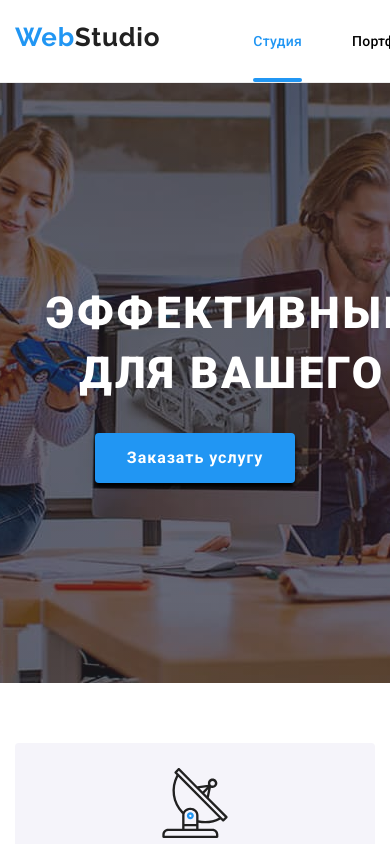
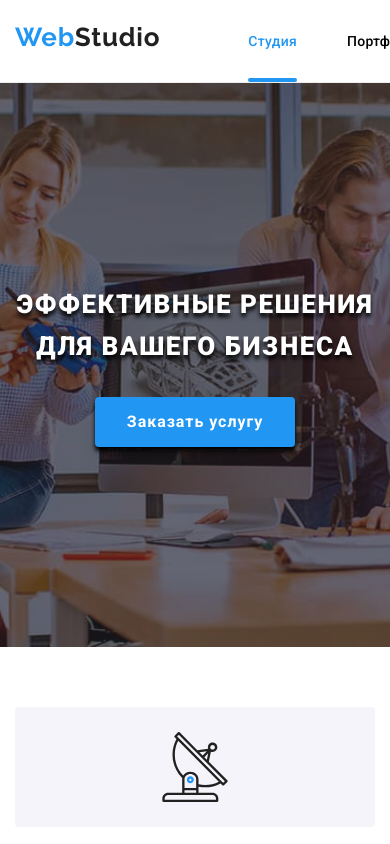
Before and after one commit to anacondz/hw-8, a plain HTML site: page index.html in a window 390 px wide. Shown: the top 844 px of the page. Drawn offline with nearby package versions, Linux system fonts and the light colour scheme.

Commit message:
70% mobile

```diff
--- a/scss/components/_logo.scss
+++ b/scss/components/_logo.scss
@@ -7,8 +7,11 @@
     line-height: 31px;
     letter-spacing: 0.03em;
     text-decoration: none;
+    @media screen and (max-width: 767.98px) {
+        padding: 16px 0;
+        margin-right: 88px;
 }
-
+}
 .accent--logo {
 
     color: #2196F3;
--- a/scss/layouts/_header.scss
+++ b/scss/layouts/_header.scss
@@ -1,6 +1,9 @@
 .header__container {
     display: flex;
     align-items: center;
+    @media screen and (max-width: 768px) {
+    width: 480px;
+    }
 }
 
 .header {
--- a/scss/layouts/_hero.scss
+++ b/scss/layouts/_hero.scss
@@ -23,8 +23,22 @@
     text-transform: uppercase;
     color: #FFFFFF;
     margin-bottom: 30px;
+    text-shadow: 0px 4px 4px rgba(0, 0, 0, 25%);
+    @media screen and (max-width: 767px) {
+    margin-bottom: 30px;
+        margin-left: auto;
+        margin-right: auto;
+        max-width: 360px;
+        font-weight: 900;
+        font-size: 26px;
+        line-height: 1.62;
+        text-align: center;
+        letter-spacing: 0.06em;
+        text-transform: uppercase;
+        color: #fff;
+        text-shadow: 0px 4px 4px rgba(0, 0, 0, 25%);
 }
-
+}
 .usluga {
     font-family: inherit;
     font-weight: 700;
```
Also changed, not shown: css/main.css, css/main.min.css, 2 other files.
